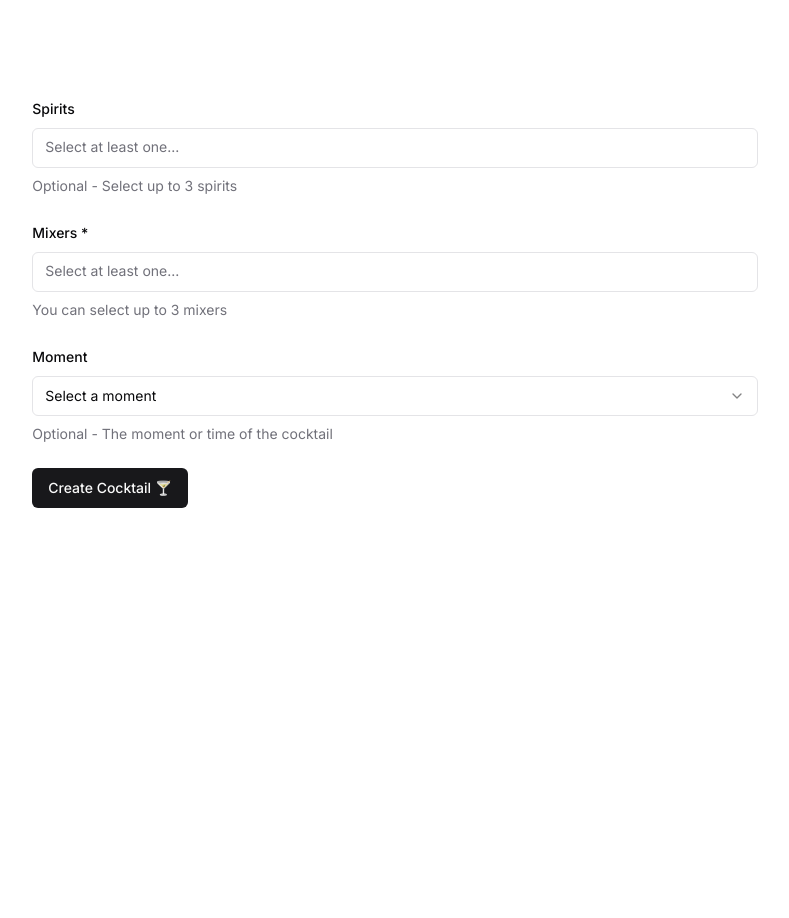
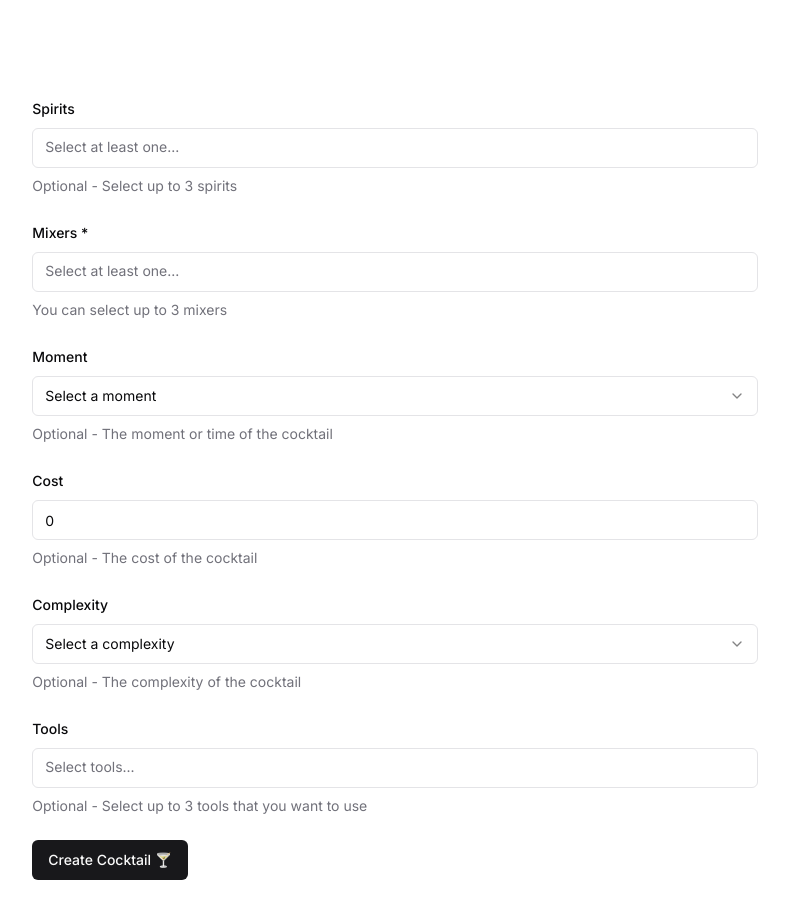
Before and after one commit to esponges/cocktail-maker-client, a Next.js app: page / in a window 1280 px wide. Shown: the top 918 px of the page, without its empty margins (245-1034 px from the left). Before the commit the page ends 800 px from the top, so only its background shows below. Built offline with nearby package versions, Linux system fonts and the light colour scheme.

Commit message:
extra form options

```diff
--- a/src/app/page.tsx
+++ b/src/app/page.tsx
@@ -21,7 +21,8 @@ import {
   SelectTrigger,
   SelectValue,
 } from '@/components/ui/select';
-import { mixers, spirits, moment } from '@/lib/form-options';
+import { Input } from '@/components/ui/input';
+import { mixers, spirits, moment, complexity, tools } from '@/lib/form-options';
 import MultipleSelector from '@/components/ui/multiple-selector';
 
 const FormSchema = z.object({
@@ -30,6 +31,9 @@ const FormSchema = z.object({
     .array(z.object({ value: z.string(), label: z.string() }))
     .optional(),
   moment: z.string().optional(),
+  cost: z.number().min(0).optional(),
+  complexity: z.string().optional(),
+  tools: z.array(z.object({ value: z.string(), label: z.string() })).optional(),
 });
 
 export default function Home() {
@@ -134,6 +138,80 @@ export default function Home() {
               </FormItem>
             )}
           />
+          <FormField
+            control={form.control}
+            name='cost'
+            defaultValue={0}
+            render={({ field }) => (
+              <FormItem>
+                <FormLabel>Cost</FormLabel>
+                <Input
+                  type='number'
+                  placeholder='Cost of the cocktail'
+                  {...field}
+                />
+                <FormDescription>
+                  Optional - The cost of the cocktail
+                </FormDescription>
+                <FormMessage />
+              </FormItem>
+            )}
+          />
+          <FormField
+            control={form.control}
+            name='complexity'
+            defaultValue={complexity[0].value}
+            render={({ field }) => (
+              <FormItem>
+                <FormLabel>Complexity</FormLabel>
+                <Select onValueChange={field.onChange}>
+                  <FormControl>
+                    <SelectTrigger>
+                      <SelectValue placeholder='Select a complexity' />
+                    </SelectTrigger>
+                  </FormControl>
+                  <SelectContent>
+                    {complexity.map((item) => (
+                      <SelectItem key={item.value} value={item.value}>
+                        {item.label}
+                      </SelectItem>
+                    ))}
+                  </SelectContent>
+                </Select>
+                <FormDescription>
+                  Optional - The complexity of the cocktail
+                </FormDescription>
+                <FormMessage />
+              </FormItem>
+            )}
+          />
+          <FormField
+            control={form.control}
+            name='tools'
+            render={({ field }) => (
+              <FormItem>
+                <FormLabel>Tools</FormLabel>
+                <MultipleSelector
+                  maxSelected={3}
+                  onChange={(value) => {
+                    console.log(value);
+                    field.onChange(value);
+                  }}
+                  defaultOptions={tools}
+                  placeholder='Select tools...'
+                  emptyIndicator={
+                    <p className='text-center text-lg leading-10 text-gray-600 dark:text-gray-400'>
+                      no results found.
+                    </p>
+                  }
+                />
+                <FormDescription>
+                  Optional - Select up to 3 tools that you want to use
+                </FormDescription>
+                <FormMessage />
+              </FormItem>
+            )}
+          />
           <Button type='submit'>Create Cocktail 🍸</Button>
         </form>
       </Form>
--- /dev/null
+++ b/src/components/ui/input.tsx
@@ -0,0 +1,25 @@
+import * as React from "react"
+
+import { cn } from "@/lib/utils"
+
+export interface InputProps
+  extends React.InputHTMLAttributes<HTMLInputElement> {}
+
+const Input = React.forwardRef<HTMLInputElement, InputProps>(
+  ({ className, type, ...props }, ref) => {
+    return (
+      <input
+        type={type}
+        className={cn(
+          "flex h-10 w-full rounded-md border border-input bg-background px-3 py-2 text-sm ring-offset-background file:border-0 file:bg-transparent file:text-sm file:font-medium placeholder:text-muted-foreground focus-visible:outline-none focus-visible:ring-2 focus-visible:ring-ring focus-visible:ring-offset-2 disabled:cursor-not-allowed disabled:opacity-50",
+          className
+        )}
+        ref={ref}
+        {...props}
+      />
+    )
+  }
+)
+Input.displayName = "Input"
+
+export { Input }
--- a/src/lib/form-options.ts
+++ b/src/lib/form-options.ts
@@ -44,3 +44,19 @@ export const moment = [
   { value: 'relaxing at home', label: 'Relaxing at home' },
   { value: 'at the  beach', label: 'At the  beach' },
 ];
+
+export const complexity = [
+  { value: 'easy', label: 'Easy' },
+  { value: 'medium', label: 'Medium' },
+  { value: 'hard', label: 'Hard' },
+];
+
+export const tools = [
+  { value: 'shaker', label: 'Shaker' },
+  { value: 'glass', label: 'Glass' },
+  { value: 'jigger', label: 'Jigger' },
+  { value: 'muddler', label: 'Muddler' },
+  { value: 'strainer', label: 'Strainer' },
+  { value: 'twisted spoon', label: 'Twisted Spoon' },
+  { value: 'ice filter', label: 'Ice Filter' },
+];
```
